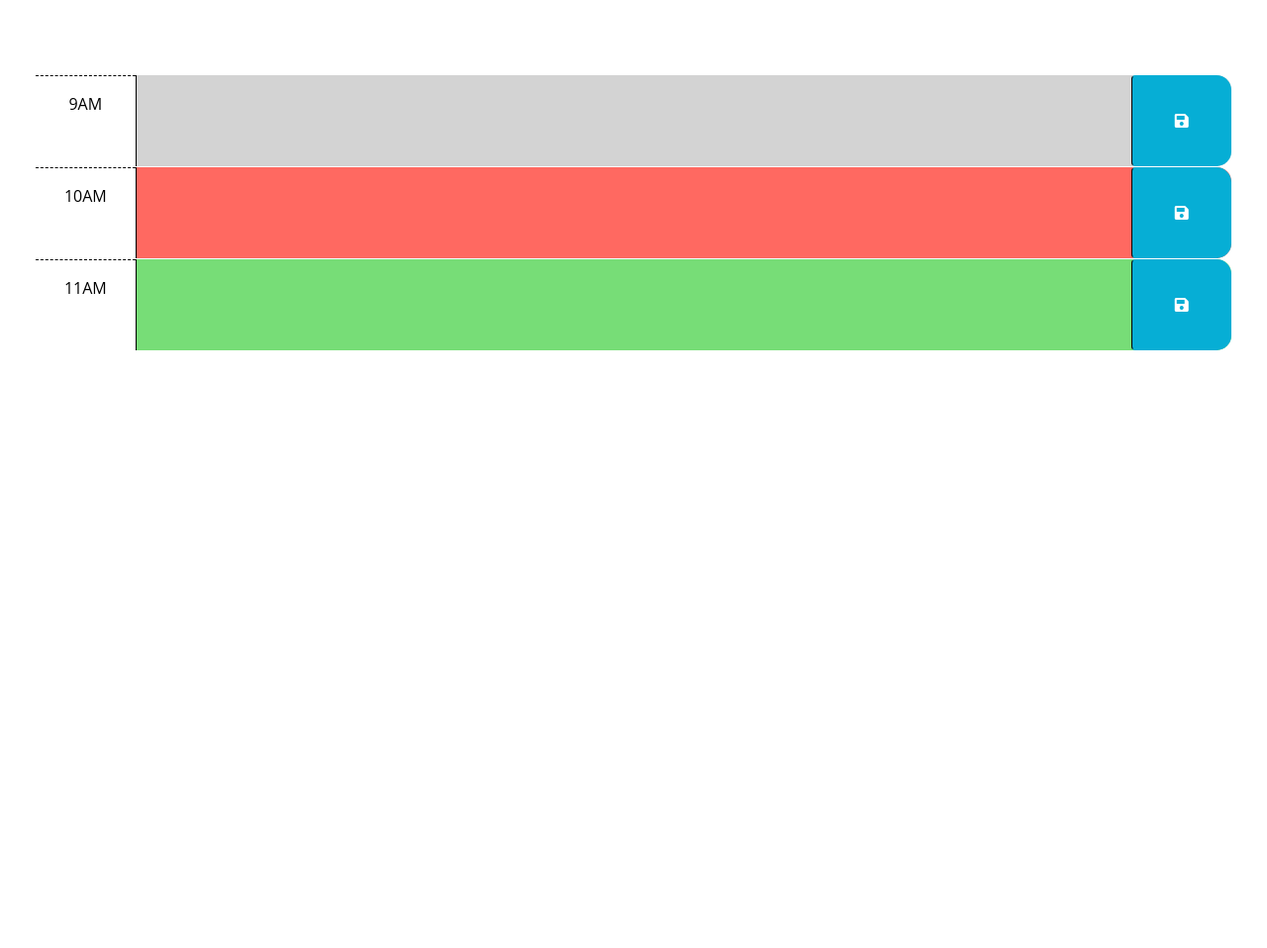
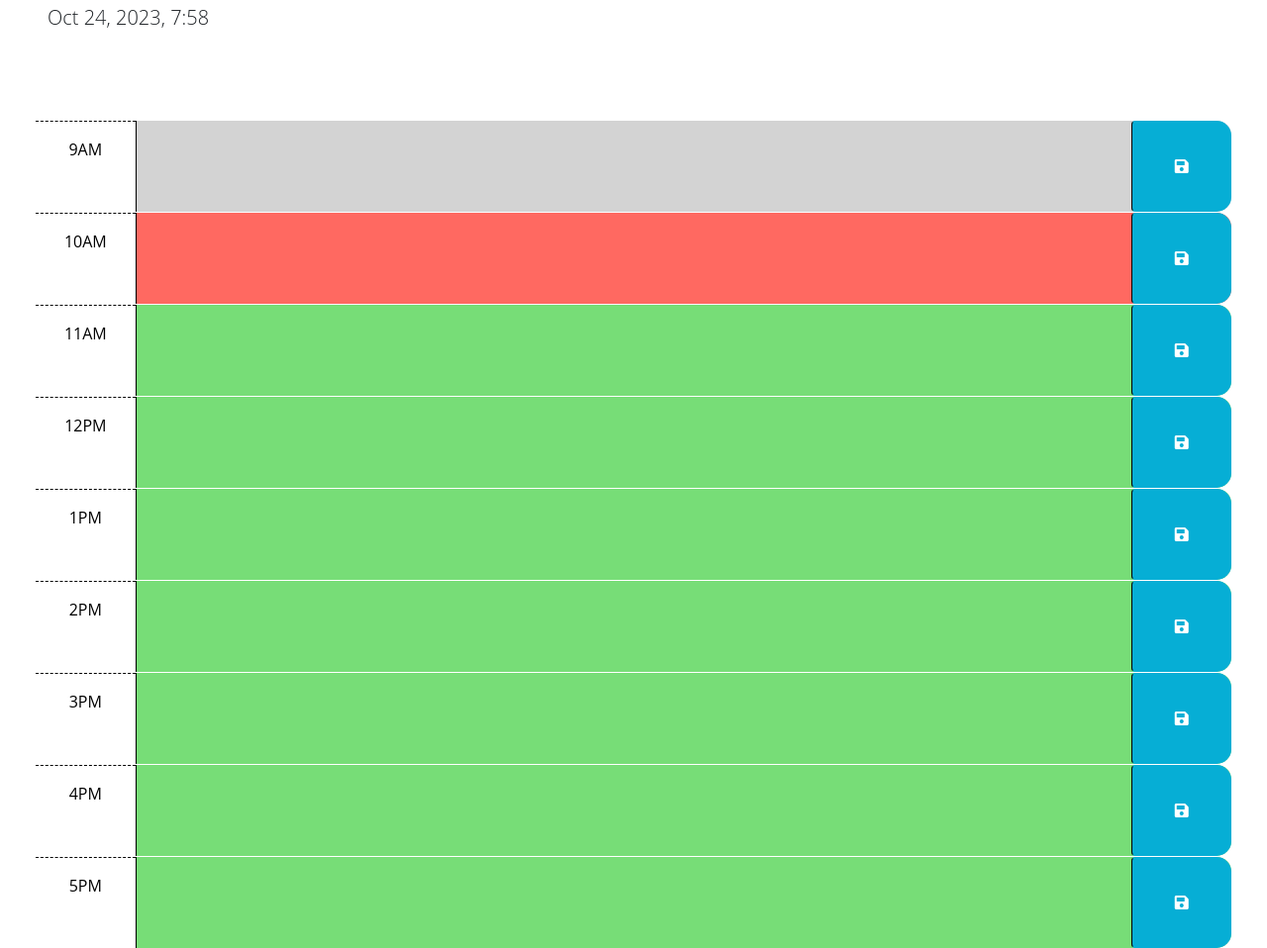
Before and after one commit to Noah-Wyche/daily-planner, a plain HTML site: page index.html in a window 1280 px wide. Shown: the part 176-1134 px from the top of the page at 99% size. Before the commit the page ends 800 px from the top, so only its background shows below. Drawn offline with nearby package versions, Linux system fonts and the light colour scheme; files that its build step writes are made by us from their sources.

Commit message:
In this commit I have added the rest of the hour slots in the main page so that the calender is filled out from 9-5. I also connected dayjs so that it displays the current day and time.

```diff
--- a/assets/js/script.js
+++ b/assets/js/script.js
@@ -1,14 +1,22 @@
+//linking Day.js to keep live track of the current date and timel
+
+
 // Wrap all code that interacts with the DOM in a call to jQuery to ensure that
 // the code isn't run until the browser has finished rendering all the elements
 // in the html.
 $(function () {
+    const currentDay = dayjs()
+    $('#currentDay').text(currentDay.format('MMM D, YYYY, h:mm'));
     // TODO: Add a listener for click events on the save button. This code should
     // use the id in the containing time-block as a key to save the user input in
     // local storage. HINT: What does `this` reference in the click listener
     // function? How can DOM traversal be used to get the "hour-x" id of the
     // time-block containing the button that was clicked? How might the id be
     // useful when saving the description in local storage?
-    //
+    $(".saveBtn").on("click", function() {
+        ;
+    })
+
     // TODO: Add code to apply the past, present, or future class to each time
     // block by comparing the id to the current hour. HINTS: How can the id
     // attribute of each time-block be used to conditionally add or remove the
--- a/index.html
+++ b/index.html
@@ -20,7 +20,7 @@
       href="https://fonts.googleapis.com/css2?family=Fira+Sans:wght@400;700&display=swap"
       rel="stylesheet"
     />
-    <link rel="stylesheet" href="style.css" />
+    <link rel="stylesheet" href="./assets/css/style.css" />
     <title>Work Day Scheduler</title>
   </head>
 
@@ -67,13 +67,64 @@
           <i class="fas fa-save" aria-hidden="true"></i>
         </button>
       </div>
-    </div>
+
+    <div id="hour-12" class="row time-block future">
+        <div class="col-2 col-md-1 hour text-center py-3">12PM</div>
+        <textarea class="col-8 col-md-10 description" rows="3"> </textarea>
+        <button class="btn saveBtn col-2 col-md-1" aria-label="save">
+          <i class="fas fa-save" aria-hidden="true"></i>
+        </button>
+      </div>
+
+    <div id="hour-1" class="row time-block future">
+        <div class="col-2 col-md-1 hour text-center py-3">1PM</div>
+        <textarea class="col-8 col-md-10 description" rows="3"> </textarea>
+        <button class="btn saveBtn col-2 col-md-1" aria-label="save">
+          <i class="fas fa-save" aria-hidden="true"></i>
+        </button>
+      </div>
+
+    <div id="hour-2" class="row time-block future">
+        <div class="col-2 col-md-1 hour text-center py-3">2PM</div>
+        <textarea class="col-8 col-md-10 description" rows="3"> </textarea>
+        <button class="btn saveBtn col-2 col-md-1" aria-label="save">
+          <i class="fas fa-save" aria-hidden="true"></i>
+        </button>
+      </div>
+
+    <div id="hour-3" class="row time-block future">
+        <div class="col-2 col-md-1 hour text-center py-3">3PM</div>
+        <textarea class="col-8 col-md-10 description" rows="3"> </textarea>
+        <button class="btn saveBtn col-2 col-md-1" aria-label="save">
+          <i class="fas fa-save" aria-hidden="true"></i>
+        </button>
+      </div>
+
+    <div id="hour-4" class="row time-block future">
+        <div class="col-2 col-md-1 hour text-center py-3">4PM</div>
+        <textarea class="col-8 col-md-10 description" rows="3"> </textarea>
+        <button class="btn saveBtn col-2 col-md-1" aria-label="save">
+          <i class="fas fa-save" aria-hidden="true"></i>
+        </button>
+      </div>
+
+    <div id="hour-5" class="row time-block future">
+        <div class="col-2 col-md-1 hour text-center py-3">5PM</div>
+        <textarea class="col-8 col-md-10 description" rows="3"> </textarea>
+        <button class="btn saveBtn col-2 col-md-1" aria-label="save">
+          <i class="fas fa-save" aria-hidden="true"></i>
+        </button>
+      </div>
 
     <script src="https://cdnjs.cloudflare.com/ajax/libs/jquery/3.2.1/jquery.min.js"></script>
     <script src="https://cdn.jsdelivr.net/npm/dayjs@1.11.3/dayjs.min.js"
     integrity="sha256-iu/zLUB+QgISXBLCW/mcDi/rnf4m4uEDO0wauy76x7U="
     crossorigin="anonymous"></script>
+     <!-- Day.js link -->
+     <script src="https://cdn.jsdelivr.net/npm/dayjs@1.11.3/dayjs.min.js"
+     integrity="sha256-iu/zLUB+QgISXBLCW/mcDi/rnf4m4uEDO0wauy76x7U="
+     crossorigin="anonymous"></script>
 
-    <script src="script.js"></script>
+    <script src="./assets/js/script.js"></script>
   </body>
 </html>
```
